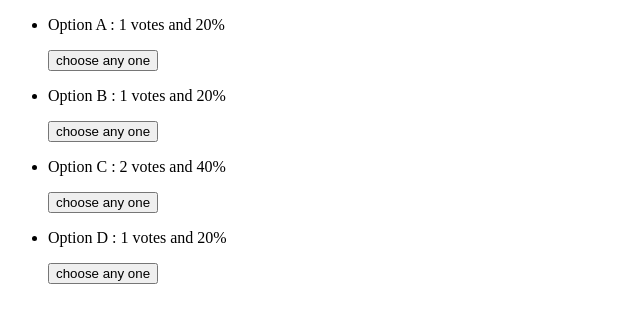
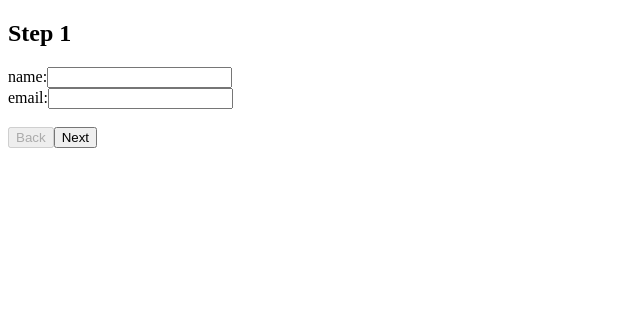
Before and after one commit to sandybhatta/machine-coding, a React (Vite) app: page / in a window 1280 px wide. Shown: the top 322 px of the page, without its empty margins (0-640 px from the left). Built offline with nearby package versions, Linux system fonts and the light colour scheme.

Commit message:
multi step form is made to practice useState hook

```diff
--- a/src/App.jsx
+++ b/src/App.jsx
@@ -7,6 +7,7 @@ import React from 'react'
 // import ToDo from './useStateHookPrac/ToDo'
 // import MiniCart from './useStateHookPrac/MiniCart'
 import PollVoting from './useStateHookPrac/PollVoting'
+import MultiStepForm from './useStateHookPrac/MultiStepForm'
 // import ToggleButton from './useStateHookPrac/ToggleButton'
 // import UserCard from './MachineCodingComp/UserCard'
 // import LimitCounter from './EasyComponents/LimitCounter'
@@ -54,8 +55,8 @@ const App = () => {
 
                   {/* <MiniCart/> */}
 
-                  <PollVoting/>
-
+                  {/* <PollVoting/> */}
+                  <MultiStepForm/>
 
 
 
--- /dev/null
+++ b/src/useStateHookPrac/MultiStepForm.jsx
@@ -0,0 +1,83 @@
+import React, { useState } from 'react'
+
+const MultiStepForm = () => {
+  const [form, setForm] = useState({
+    0: { name: '', email: '' },
+    1: { address: '', city: '' },
+    2: { skill: '', programmingLanguages: '', tools: '' }
+  })
+
+  const [activePage, setActivePage] = useState(0)
+  const [isSubmit, setSubmit] = useState(false)
+
+  const handleChange = (i, value) => {
+    const key = Object.keys(form[activePage])[i]
+    setForm({
+      ...form,
+      [activePage]: {
+        ...form[activePage],
+        [key]: value,
+      }
+    })
+  }
+
+  const handleNext = () => {
+    if (activePage < Object.keys(form).length - 1) {
+      setActivePage(activePage + 1)
+    }
+  }
+
+  const handlePrevious = () => {
+    if (activePage > 0) {
+      setActivePage(activePage - 1)
+    }
+  }
+
+  const handleSubmit = () => {
+    setSubmit(true)
+  }
+
+  return (
+    <div>
+      <h2>Step {activePage + 1}</h2>
+
+      {Object.keys(form[activePage]).map((key, i) => (
+        <div key={key}>
+          <label>{key}:</label>
+          <input
+            value={form[activePage][key]}
+            onChange={(e) => handleChange(i, e.target.value)}
+          />
+        </div>
+      ))}
+
+      <br />
+
+      <button onClick={handlePrevious} disabled={activePage === 0}>
+        Back
+      </button>
+
+      <button onClick={activePage < Object.keys(form).length - 1 ? handleNext : handleSubmit}>
+        {activePage < Object.keys(form).length - 1 ? 'Next' : 'Submit'}
+      </button>
+
+      {isSubmit && (
+        <div style={{ marginTop: '20px' }}>
+          <h3>Submitted Data</h3>
+          {Object.keys(form).map((sectionKey) => (
+            <div key={sectionKey}>
+              {Object.entries(form[sectionKey]).map(([key, value]) => (
+                <p key={key}>
+                  <strong>{key}:</strong> {value}
+                </p>
+              ))}
+              <hr />
+            </div>
+          ))}
+        </div>
+      )}
+    </div>
+  )
+}
+
+export default MultiStepForm
```
